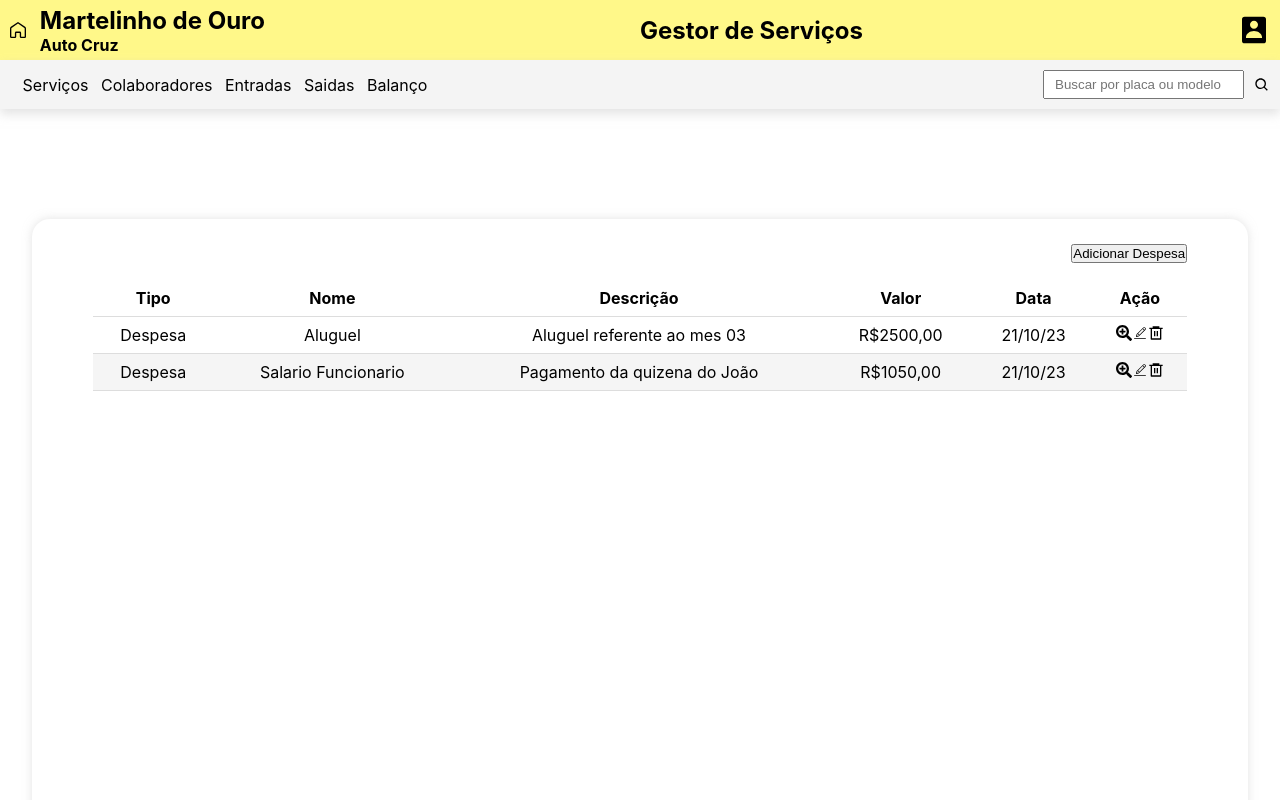
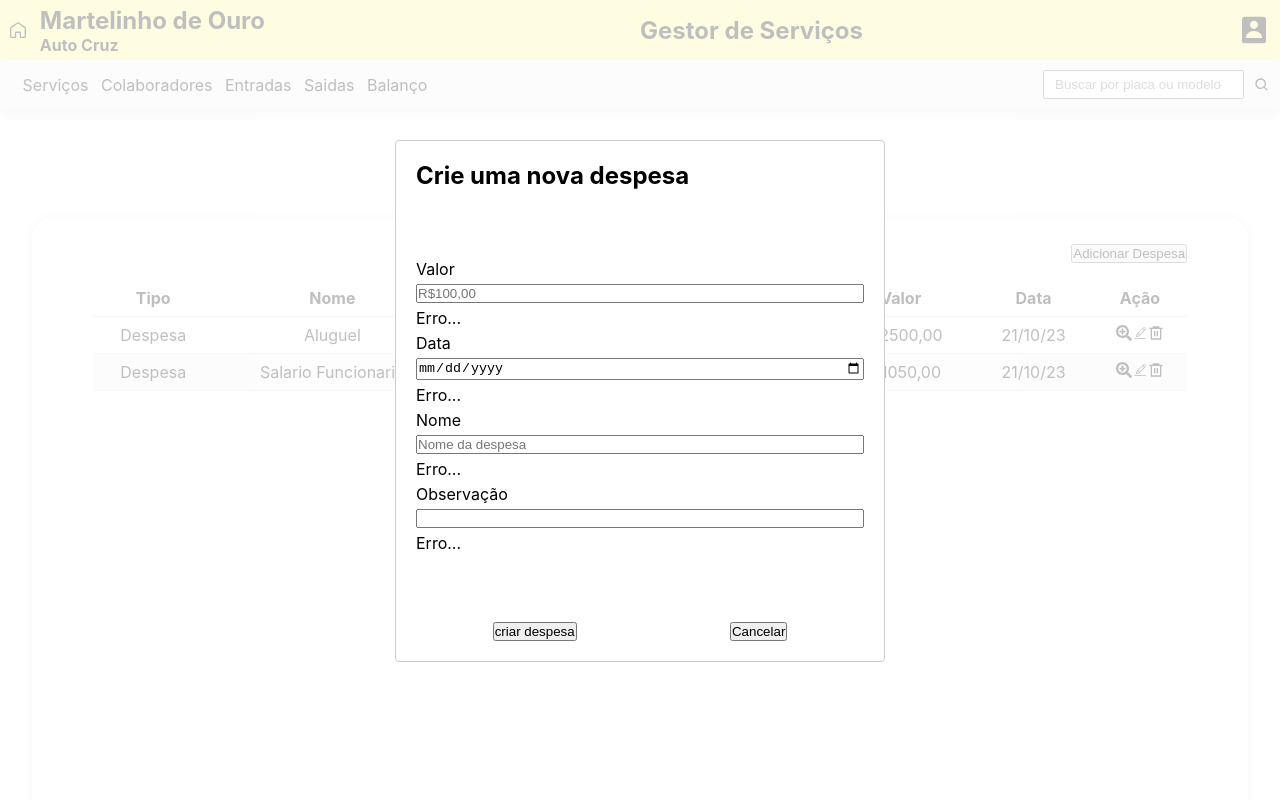
Before and after one commit to Mts-Carneiro/Martelinho_de_ouro_front_end, a React (Create React App) app in the folder martelinho_de_ouro_front_end/: page / in a window 1280 px wide. Shown: the top 800 px of the page. Built offline with nearby package versions, Linux system fonts and the light colour scheme.

Commit message:
Feat: Create Liability modal

```diff
--- a/martelinho_de_ouro_front_end/package.json
+++ b/martelinho_de_ouro_front_end/package.json
@@ -18,6 +18,7 @@
     "react": "^18.2.0",
     "react-dom": "^18.2.0",
     "react-icons": "^4.11.0",
+    "react-modal": "^3.16.1",
     "react-router-dom": "^6.16.0",
     "react-scripts": "5.0.1",
     "styled-components": "^6.0.8",
--- /dev/null
+++ b/martelinho_de_ouro_front_end/src/Components/Modals/createLiabilityModal.tsx
@@ -0,0 +1,44 @@
+import Modal from "react-modal";
+import { StyledModalForm, StyledDivModal } from "./style";
+
+const customStyles = {
+  content: {
+    top: "30%",
+    left: "50%",
+    transform: " translate(-50%, -100px)",
+    width: "35%",
+    height: "60%",
+  },
+};
+
+let modal = true;
+
+export const ModalCreateLiability = () => {
+  return (
+    <Modal isOpen={modal} style={customStyles}>
+      <StyledDivModal>
+        <h2>Crie uma nova despesa</h2>
+
+        <StyledModalForm>
+          <label>Valor</label>
+          <input type="number" placeholder="R$100,00" />
+          <span>Erro...</span>
+          <label>Data</label>
+          <input type="date" />
+          <span>Erro...</span>
+          <label>Nome</label>
+          <input type="text" placeholder="Nome da despesa" />
+          <span>Erro...</span>
+          <label>Observação</label>
+          <input type="text" placeholder="" />
+          <span>Erro...</span>
+        </StyledModalForm>
+
+        <div className="div_modal_button">
+          <button>criar despesa</button>
+          <button>Cancelar</button>
+        </div>
+      </StyledDivModal>
+    </Modal>
+  );
+};
--- /dev/null
+++ b/martelinho_de_ouro_front_end/src/Components/Modals/style.ts
@@ -0,0 +1,25 @@
+import styled from "styled-components";
+
+export const StyledDivModal = styled.div`
+  width: 100%;
+  height: 100%;
+  display: flex;
+  flex-direction: column;
+  align-items: stretch;
+  justify-content: space-between;
+
+  .div_modal_button {
+    display: flex;
+    justify-content: space-around;
+  }
+`;
+
+export const StyledModalForm = styled.div`
+  width: 100%;
+  height: auto;
+  display: flex;
+  flex-direction: column;
+  align-content: center;
+  align-items: stretch;
+  gap: 5px;
+`;
--- a/martelinho_de_ouro_front_end/src/Pages/Liability/index.tsx
+++ b/martelinho_de_ouro_front_end/src/Pages/Liability/index.tsx
@@ -1,14 +1,18 @@
 import { Header } from "../../Components/Header";
 import { NavigateBar } from "../../Components/Header/NavigateBar";
 import { MainLiability } from "../../Components/MainBox";
+import { ModalCreateLiability } from "../../Components/Modals/createLiabilityModal";
 import { StyledLiabilityPage } from "./styled";
 
 export const LiabilityPage = () => {
   return (
-    <StyledLiabilityPage>
-      <Header />
-      <NavigateBar />
-      <MainLiability />
-    </StyledLiabilityPage>
+    <>
+      <ModalCreateLiability></ModalCreateLiability>
+      <StyledLiabilityPage>
+        <Header />
+        <NavigateBar />
+        <MainLiability />
+      </StyledLiabilityPage>
+    </>
   );
 };
```
Also changed, not shown: 1 other file (tests, documents, lock files or other folders).
